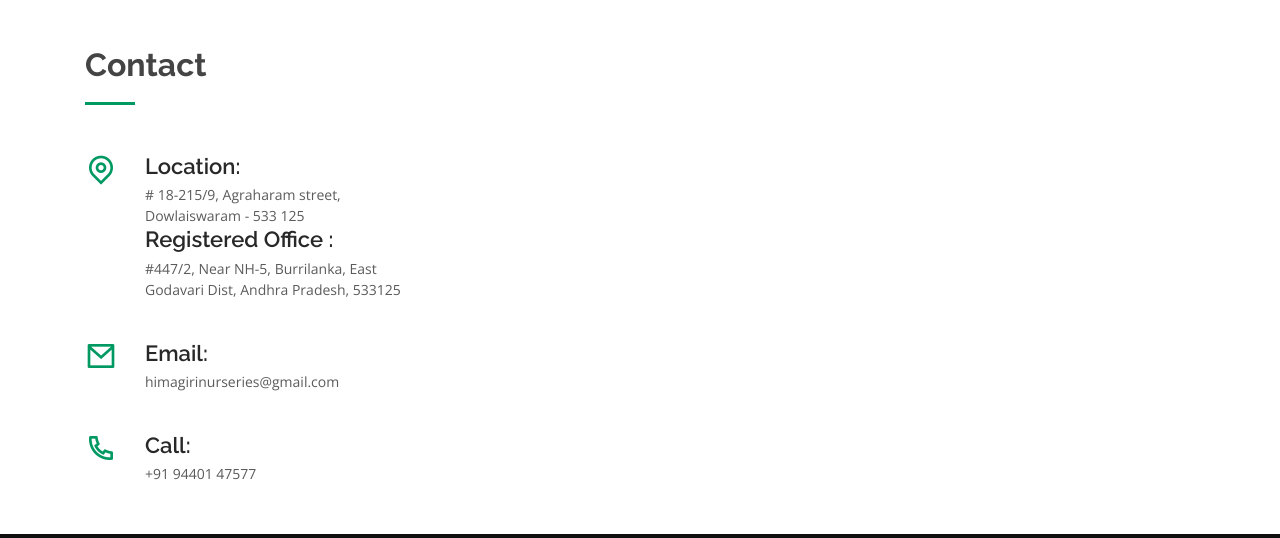
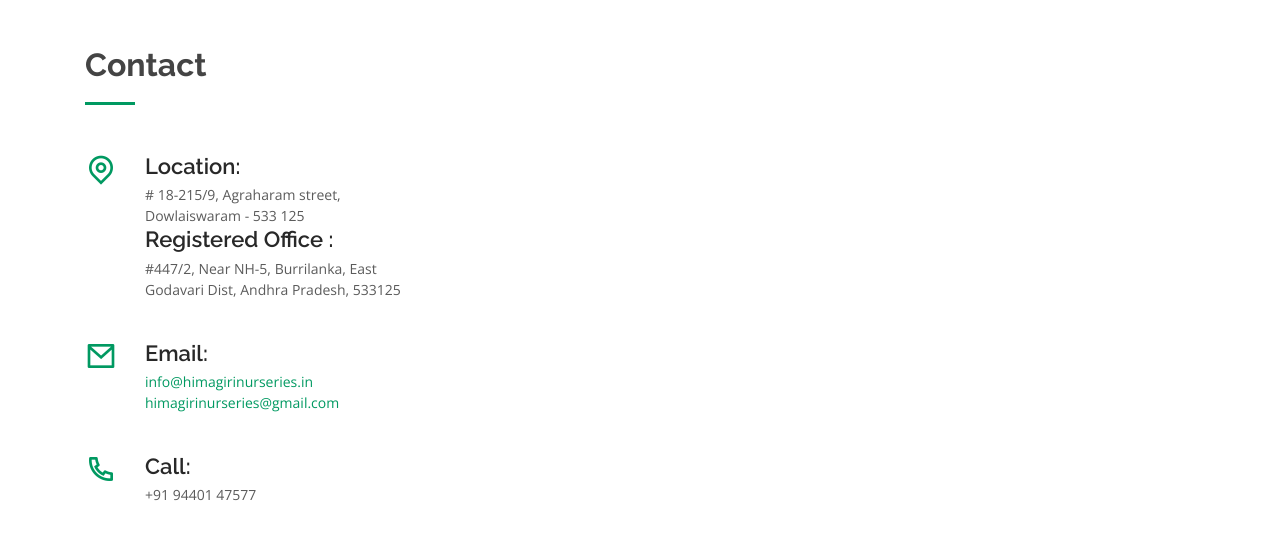
Before and after one commit to javabvr/HimagiriNurseries, a plain HTML site: page index.html in a window 1280 px wide. Shown: the part 2702-3240 px from the top of the page. Drawn offline with nearby package versions, Linux system fonts and the light colour scheme.

Commit message:
Professional email id added

```diff
--- a/index.html
+++ b/index.html
@@ -590,7 +590,8 @@
               <div class="email">
                 <i class="ri-mail-line"></i>
                 <h4>Email:</h4>
-                <p>himagirinurseries@gmail.com</p>
+                  <p><a href="mailto:info@himagirinurseries.in">info@himagirinurseries.in</a></p>
+                  <p><a href="mailto:himagirinurseries@gmail.com">himagirinurseries@gmail.com</a></p>
               </div>
 
               <div class="phone">
```
Also changed, not shown: AboutUs.html (+1 -1 lines).
